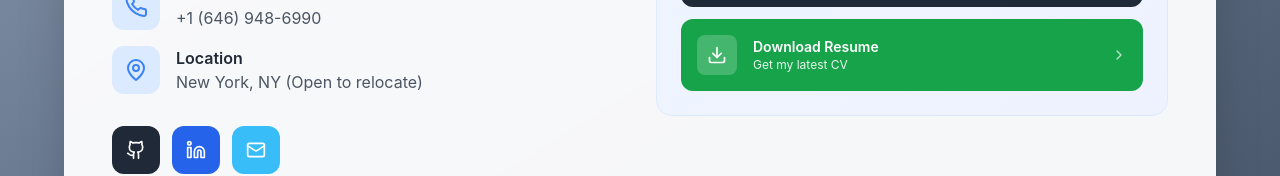
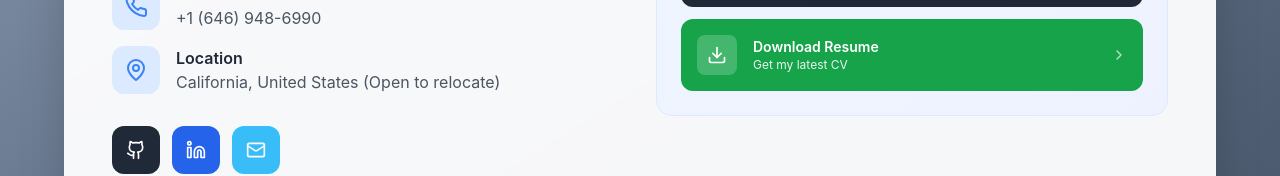
Before and after one commit to nehad2809/Portfolio, a React (Vite) app: page / in a window 1280 px wide. Both pictures are taken after a click on the button 840 px from the left and 52 px from the top of the page. Shown: the part 480-656 px from the top of the page. Built offline with nearby package versions, Linux system fonts and the light colour scheme.

Commit message:
Updated App.tsx

```diff
--- a/src/App.tsx
+++ b/src/App.tsx
@@ -499,7 +499,7 @@ function App() {
                       {[
                         { icon: Mail, title: 'Email', value: 'nehachowdary209@gmail.com' },
                         { icon: Phone, title: 'Phone', value: '+1 (646) 948-6990' },
-                        { icon: MapPin, title: 'Location', value: 'New York, NY (Open to relocate)' }
+                        { icon: MapPin, title: 'Location', value: 'California, United States (Open to relocate)' }
                       ].map((contact, index) => (
                         <div
                           key={index}
```
